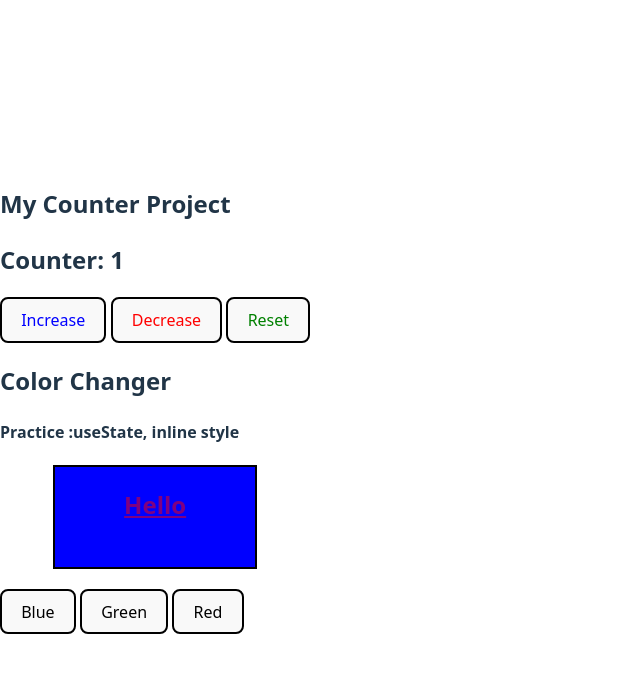
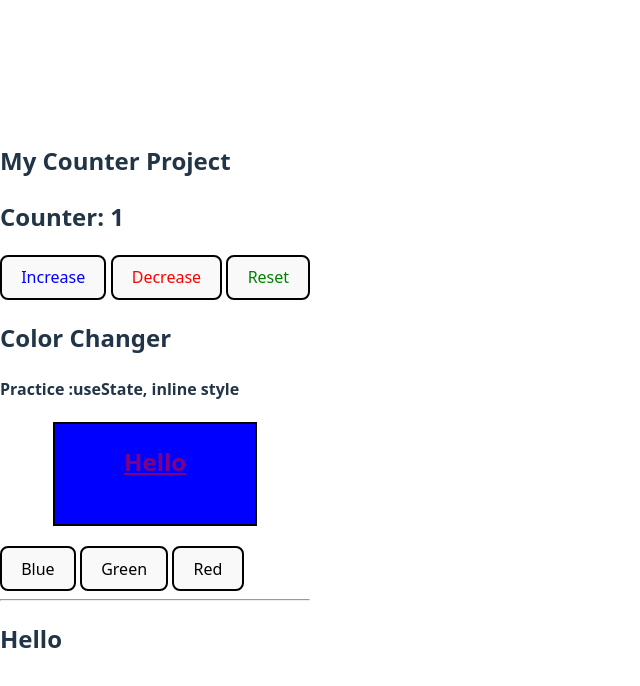
Before and after one commit to saymaruhi/counter, a React (Vite) app: page / in a window 1280 px wide. Shown: the top 686 px of the page, without its empty margins (0-640 px from the left). Built offline with nearby package versions, Linux system fonts and the light colour scheme.

Commit message:
first commit in sprint1

```diff
--- a/src/practice.jsx
+++ b/src/practice.jsx
@@ -28,7 +28,8 @@ function ColorChanger() {
       <button style={{ border: "2px solid black" }}onClick={() => setColor("green")} >Green</button> <nb />
       <button style={{ border: "2px solid black" }} onClick={() => setColor("red")}>Red</button>
 
-
+      <hr/>
+      <h2>Hello</h2>
     </div>
   );
 }
```
